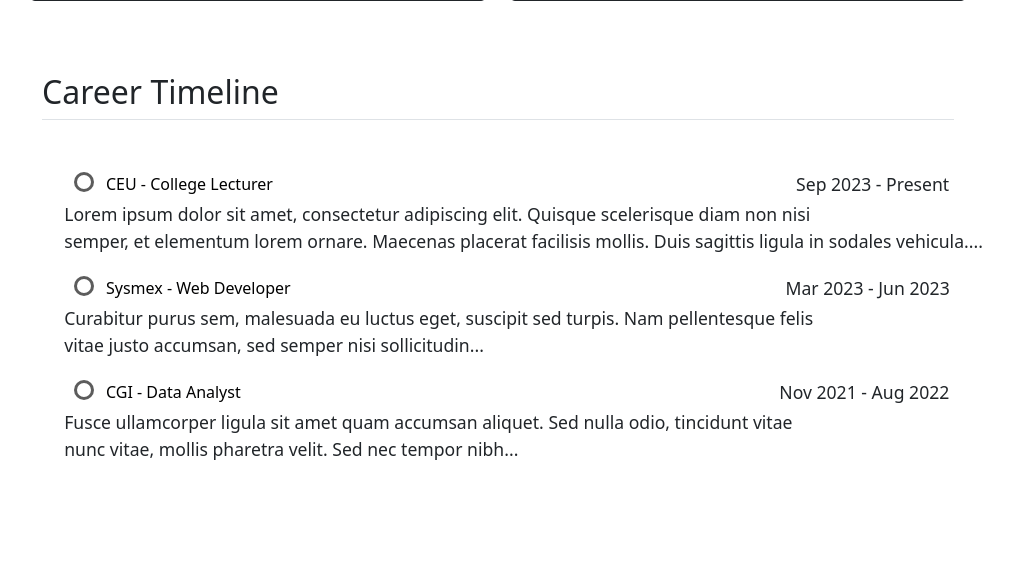
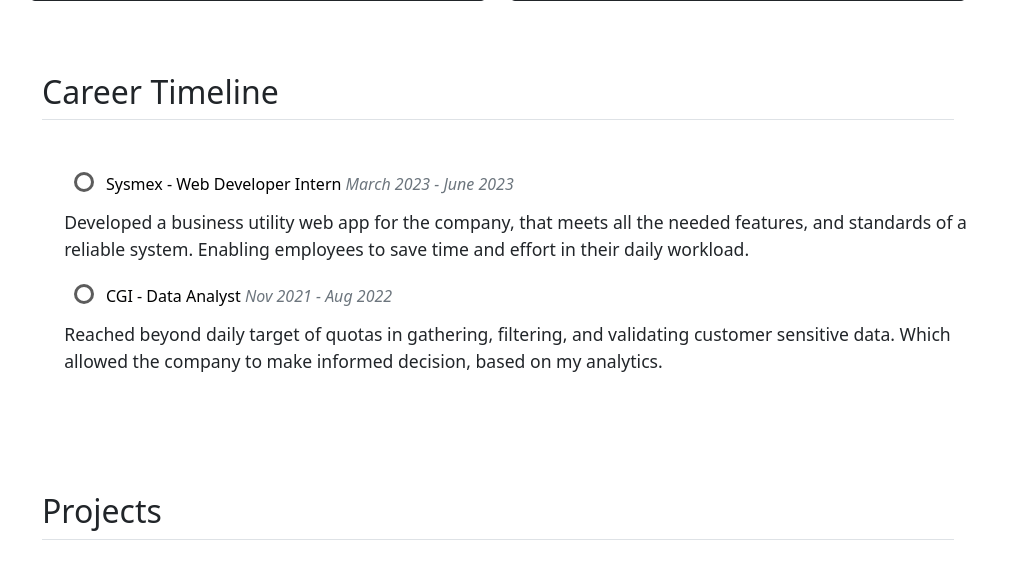
Before and after one commit to neekho/ports, a Django app: page / in a window 1280 px wide. Shown: the part 1897-2475 px from the top of the page, without its empty margins (142-1155 px from the left). Run offline with Django 4.2, Linux system fonts and the light colour scheme; some libraries are stand-ins or nearby versions.

Commit message:
mvp for careers, moved project section above

```diff
--- a/home/templates/home/base.html
+++ b/home/templates/home/base.html
@@ -105,31 +105,74 @@
 
         <div class="container">
           <ul class="timeline-3">
-            <li class="mb-4"> <!-- Added margin-bottom class -->
-              <div class="time-line-content">
 
-                <a href="#">CEU - College Lecturer</a>
-                <p href="#!" class="float-end">Sep 2023 - Present</p>
-                <p class="mt-2">Lorem ipsum dolor sit amet, consectetur adipiscing elit. Quisque scelerisque diam non nisi semper, et elementum lorem ornare. Maecenas placerat facilisis mollis. Duis sagittis ligula in sodales vehicula....</p>
-              </div>
-            </li>
 
 
             <li class="mb-4"> <!-- Added margin-bottom class -->
-              <a href="#!">Sysmex - Web Developer</a>
-              <p href="#!" class="float-end">Mar 2023 - Jun 2023</p>
-              <p class="mt-2">Curabitur purus sem, malesuada eu luctus eget, suscipit sed turpis. Nam pellentesque felis vitae justo accumsan, sed semper nisi sollicitudin...</p>
+              <a href="#!">Sysmex - Web Developer Intern</a>
+              <i class="text-muted">March 2023 - June 2023</i>
+              <!-- <p href="#!" class="float-end">Mar 2023 - Jun 2023</p> -->
+              <p class="mt-3">Developed a business utility web app for the company, that meets all the needed features, and standards of a reliable system. Enabling employees to save time and effort in their daily workload.</p>
             </li>
             <li class="mb-4"> <!-- Added margin-bottom class -->
               <a href="#!">CGI - Data Analyst</a>
-              <p href="#!" class="float-end">Nov 2021 - Aug 2022</p>
-              <p class="mt-2">Fusce ullamcorper ligula sit amet quam accumsan aliquet. Sed nulla odio, tincidunt vitae nunc vitae, mollis pharetra velit. Sed nec tempor nibh...</p>
+              <i class="text-muted">Nov 2021 - Aug 2022</i>
+
+              <!-- <p href="#!" class="float-end">Nov 2021 - Aug 2022</p> -->
+              <p class="mt-3">Reached beyond daily target of quotas in gathering, filtering, and validating customer sensitive data. Which allowed the company to make informed decision, based on my analytics.</p>
             </li>
           </ul>
         </div>
 
       </div>
     </section>
+
+
+    <section id="projects">
+      <div class="container px-4 py-5" id="featured-3">
+        <h2 class="pb-2 border-bottom">Projects</h2>
+        <div class="row g-4 py-5 row-cols-1 row-cols-lg-3">
+
+          <div class="col-xs-12 col-sm-4">
+            <div class="card" style="background: linear-gradient(rgba(0,0,0,0.3), rgba(0,0,0,0.2)), url(https://i.ibb.co/9skfsqx/Capture.png" alt="Capture'" alt="Caputre-1');">
+              <div class="card-category">Game Dev</div>
+              <div class="card-description">
+                <h2>Unity Engine </h2>
+                <p>2D Game</p>
+              </div>
+              <img class="card-user avatar avatar-large" src="https://icongr.am/devicon/github-original.svg?size=28&color=141414">
+              <a class="card-link" href="https://github.com/neekho/2DUnity" target="_blank" ></a>
+            </div>
+          </div>
+
+          <div class="col-xs-12 col-sm-4">
+            <div class="card" style="background: linear-gradient(rgba(0,0,0,0.3), rgba(0,0,0,0.2)), url('https://i.ibb.co/yfzgJ0D/image-2024-02-08-233357390.png');">
+              <div class="card-category">Web Automation</div>
+              <div class="card-description">
+                <h2>Selenium</h2>
+                <p>Automate joining of meetings</p>
+              </div>
+              <img class="card-user avatar avatar-large" src="https://icongr.am/devicon/github-original.svg?size=28&color=141414">
+              <a class="card-link" href="https://github.com/neekho/automate-gmeet" target="_blank" ></a>
+            </div>
+          </div>
+
+          <div class="col-xs-12 col-sm-4">
+            <div class="card" style="background: linear-gradient(rgba(0,0,0,0.3), rgba(0,0,0,0.2)), url('https://i.ibb.co/cYZhx7y/image-2024-02-08-232646409.png');">
+              <div class="card-category">E-Commerce Site</div>
+              <div class="card-description">
+                <h2>HTML & CSS</h2>
+                <p>Bootstrap 4 CSS framework</p>
+              </div>
+              <img class="card-user avatar avatar-large" src="https://icongr.am/devicon/github-original.svg?size=28&color=141414">
+              <a class="card-link" href="https://neekho.github.io/E-Commerce-Site/" target="_blank" ></a>
+            </div>
+          </div>
+
+        </div>
+      </div>
+    </section>
+
 
 
 
```
Also changed, not shown: other parts of home/templates/home/base.html (+0 -44 lines).
